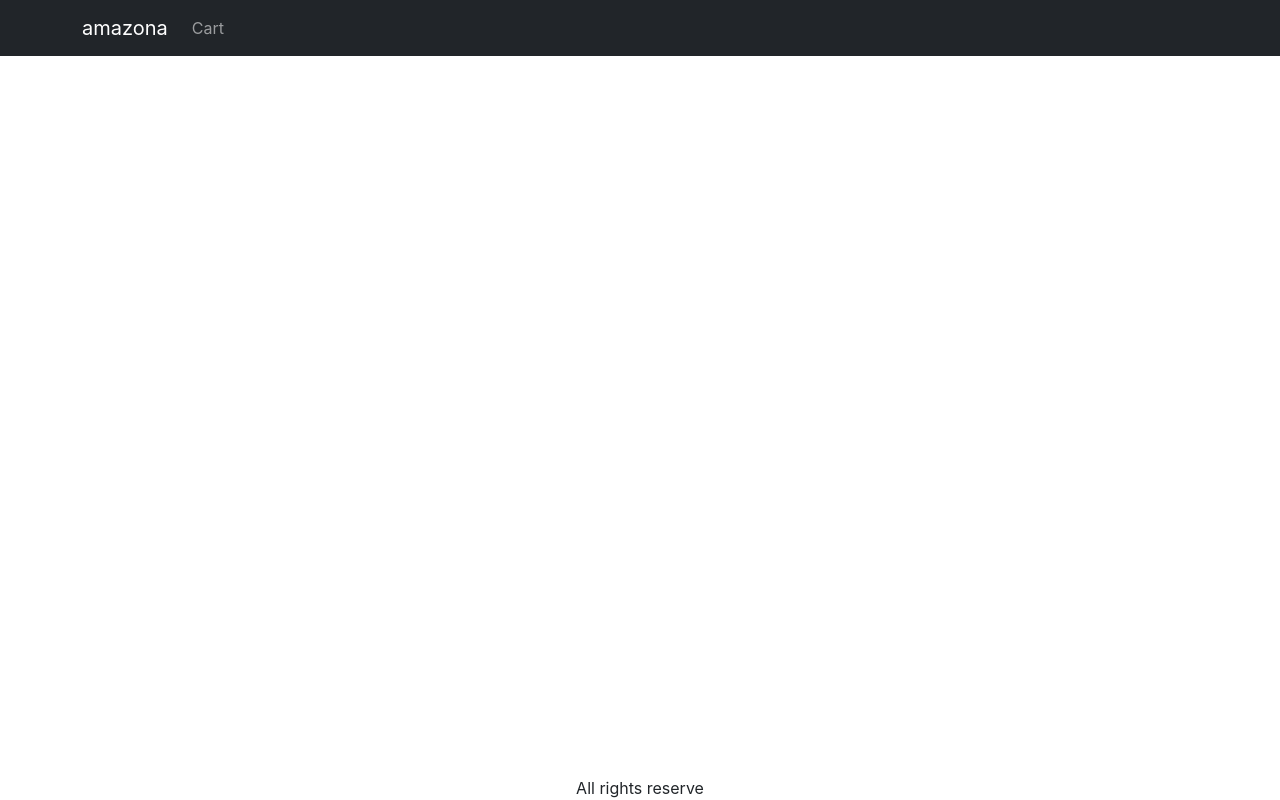
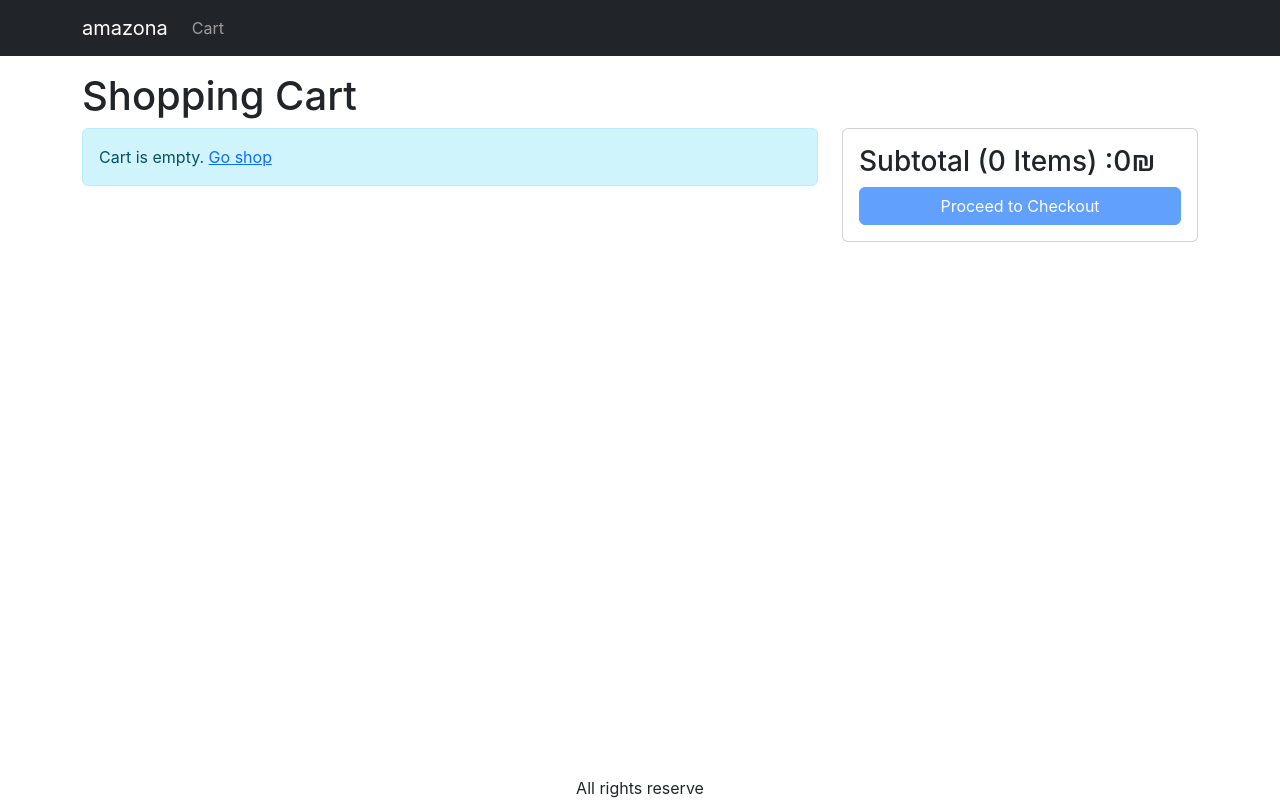
Before and after one commit to LotanT/Amazona-Ecommerce, a React (Create React App) app in the folder frontend/: page /cart in a window 1280 px wide. Built offline with nearby package versions, Linux system fonts and the light colour scheme.

Commit message:
build CartPage layout

```diff
--- a/frontend/src/App.js
+++ b/frontend/src/App.js
@@ -9,6 +9,7 @@
 import Nav from 'react-bootstrap/Nav';
 import { useContext } from 'react';
 import { Store } from './Store';
+import CartPage from './pages/CartPage';
 
 function App() {
   const { state } = useContext(Store);
@@ -39,6 +40,7 @@
           <Container className="mt-3">
             <Routes>
               <Route path="/product/:slug" element={<ProductPage />} />
+              <Route path="/cart" element={<CartPage />} />
               <Route path="/" element={<HomePage />} />
             </Routes>
           </Container>
--- a/frontend/src/index.css
+++ b/frontend/src/index.css
@@ -47,3 +47,7 @@
 .img-large {
   max-width: 100%;
 }
+
+.img-thumbnail {
+  height: 80px;
+}
--- /dev/null
+++ b/frontend/src/pages/CartPage.js
@@ -0,0 +1,96 @@
+import React, { useContext } from 'react';
+import { Store } from '../Store';
+import { Helmet } from 'react-helmet-async';
+import Row from 'react-bootstrap/Row';
+import Col from 'react-bootstrap/Col';
+import MessageBox from '../component/MessageBox';
+import { Link } from 'react-router-dom';
+import ListGroup from 'react-bootstrap/ListGroup';
+import Button from 'react-bootstrap/Button';
+import Card from 'react-bootstrap/Card';
+
+const CartPage = () => {
+  const { state, dispatch: cxtDispatch } = useContext(Store);
+  const {
+    cart: { cartItems },
+  } = state;
+
+  return (
+    <div>
+      <Helmet>
+        <title>Shopping Cart</title>
+      </Helmet>
+      <h1>Shopping Cart</h1>
+      <Row>
+        <Col md={8}>
+          {cartItems.length === 0 ? (
+            <MessageBox>
+              Cart is empty. <Link to="/">Go shop</Link>
+            </MessageBox>
+          ) : (
+            <ListGroup>
+              {cartItems.map((item) => (
+                <ListGroup.Item key={item._id}>
+                  <Row className="align-items-center">
+                    <Col md={4}>
+                      <img
+                        src={item.image}
+                        alt={item.name}
+                        className="img-fluid rounded img-thumbnail"
+                      />{' '}
+                      <Link to={`/product/${item.slug}`}>{item.name}</Link>
+                    </Col>
+                    <Col md={3}>
+                      <Button variant="light" disabled={item.quantity === 1}>
+                        <i className="fas fa-minus-circle"></i>
+                      </Button>
+                      <span>{item.quantity}</span>
+                      <Button
+                        variant="light"
+                        disabled={item.quantity === item.countInStock}
+                      >
+                        <i className="fas fa-plus-circle"></i>
+                      </Button>
+                    </Col>
+                    <Col md={3}>{item.price}₪</Col>
+                    <Col md={2}>
+                      <Button variant="light">
+                        <i className="fas fa-trash"></i>
+                      </Button>
+                    </Col>
+                  </Row>
+                </ListGroup.Item>
+              ))}
+            </ListGroup>
+          )}
+        </Col>
+        <Col md={4}>
+          <Card>
+            <Card.Body>
+              <ListGroup variant="flush">
+                <h3>
+                  Subtotal ({cartItems.reduce((a, c) => a + c.quantity, 0)}{' '}
+                  Items) :
+                  {cartItems.reduce((a, c) => a + c.price * c.quantity, 0)}₪
+                </h3>
+              </ListGroup>
+              <ListGroup>
+                <div className="d-grid">
+                  <Button
+                    type="button"
+                    variant="primary"
+                    disabled={cartItems.length === 0}
+                  >
+                    Proceed to Checkout
+                  </Button>
+                </div>
+              </ListGroup>
+            </Card.Body>
+          </Card>
+        </Col>
+      </Row>
+    </div>
+  );
+};
+
+export default CartPage;
--- a/frontend/src/pages/ProductPage.js
+++ b/frontend/src/pages/ProductPage.js
@@ -2,7 +2,7 @@
 import React, { useContext, useEffect, useReducer } from 'react';
 import Col from 'react-bootstrap/Col';
 import Row from 'react-bootstrap/Row';
-import { useParams } from 'react-router-dom';
+import { useNavigate, useParams } from 'react-router-dom';
 import Rating from '../component/Rating';
 import ListGroup from 'react-bootstrap/ListGroup';
 import Badge from 'react-bootstrap/Badge';
@@ -28,6 +28,7 @@
 };
 
 const ProductPage = () => {
+  const navigate = useNavigate();
   const params = useParams();
   const { slug } = params;
   const [{ loading, error, product }, dispatch] = useReducer(reducer, {
@@ -63,6 +64,7 @@
       type: 'ADD_CART_ITEM',
       payload: { ...product, quantity },
     });
+    navigate('/cart');
   };
 
   return loading ? (
```
